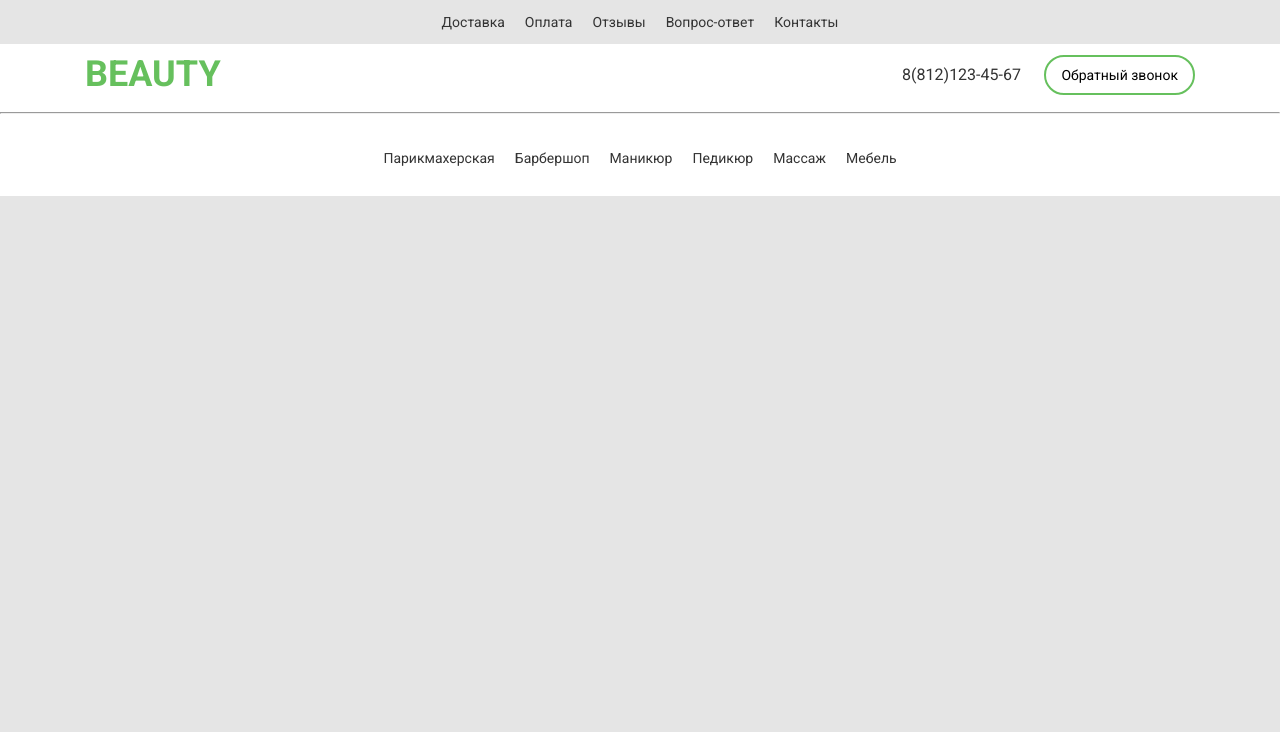
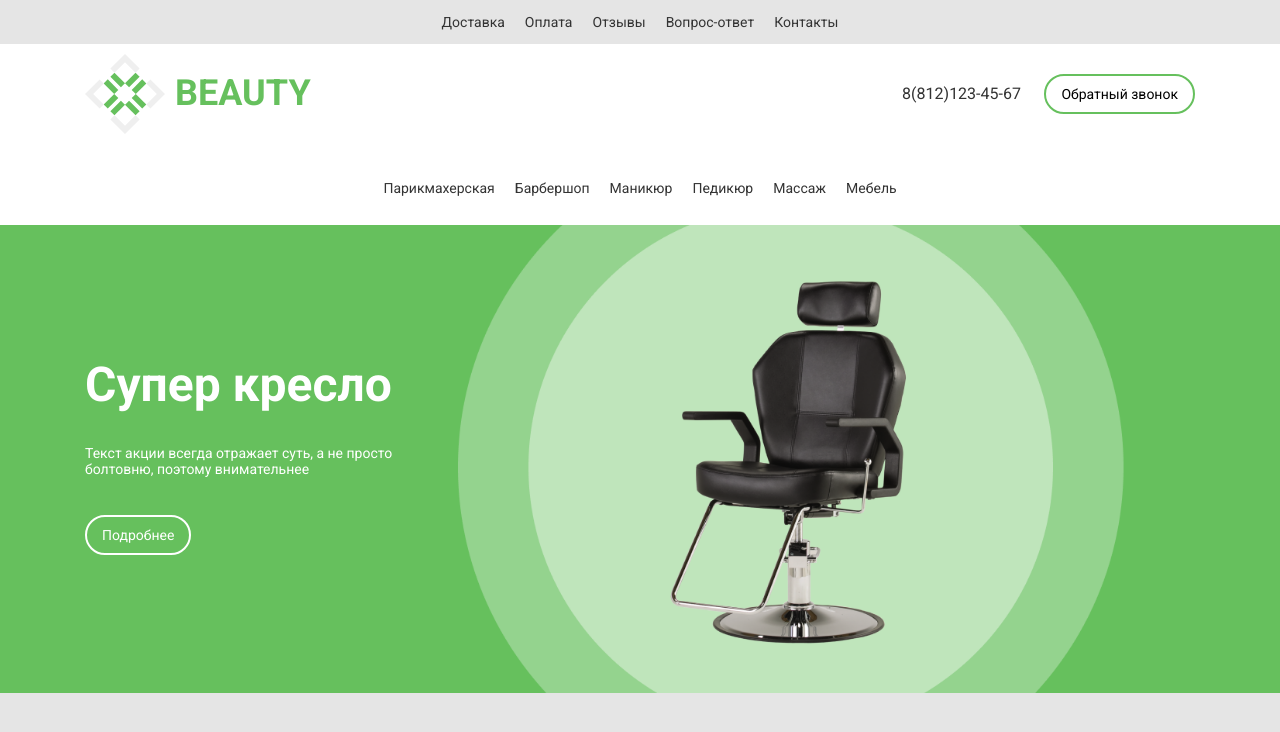
Before and after one commit to tatatia/site-flexbox, a plain HTML site: page index.html in a window 1280 px wide. Drawn offline with nearby package versions, Linux system fonts and the light colour scheme.

Commit message:
added logo and image

```diff
--- a/css/style.css
+++ b/css/style.css
@@ -37,6 +37,15 @@ body{
     color: #66C05d;
     font-size: 36px;
     font-weight: 700;
+    display: flex;
+    align-items: center;
+}
+.logo-image{
+    display: block;
+    width: 80px;
+    height: 80px;
+    background-image: url(../img/logo.svg);
+    margin-right: 10px;
 }
 .header-info span{
     font-size: 16px;
@@ -57,7 +66,32 @@ body{
     margin: 0;
 }
 hr{
-    /* border: none; */
+    border: none;
     background-color: #faf2f2;
     height: 1px;
 }
+.title{
+    font-size: 48px;
+    font-weight: 700;
+}
+.banner{
+    background-image: url(../img/bg.png);
+    background-repeat: no-repeat;
+    background-size: cover;
+    background-position: center center;
+    padding-top:100px;
+    padding-bottom:150px;
+    color: #fff;
+}
+.banner p{
+    margin-bottom: 50px;
+    max-width: 315px;
+}
+.btn{
+    color: #fff;
+    text-decoration: none;
+    border-radius: 20px;
+    border: 2px solid #fff;
+    background-color: transparent;
+    padding: 10px 15px;
+}
--- a/index.html
+++ b/index.html
@@ -32,7 +32,7 @@
             <div class="header">
                 <div class="wrapper">
                     <div class="header-top">
-                        <div class="logo">BEAUTY</div>
+                        <div class="logo"><span class="logo-image"></span><span>BEAUTY</span></div>
                         <div class="header-info">
                             <span>8(812)123-45-67</span>
                             <button type="button">Обратный звонок</button>
@@ -55,6 +55,13 @@
             </div>
         </div>
     </header>
+    <section class="banner">
+        <div class="wrapper">
+            <h1 class="title">Супер кресло</h1>
+            <p>Текст акции всегда отражает суть, а не просто болтовню, поэтому внимательнее</p>
+        <a class="btn" href="#">Подробнее</a>
+        </div>
+    </section>
 </body>
 
 </html>
```
